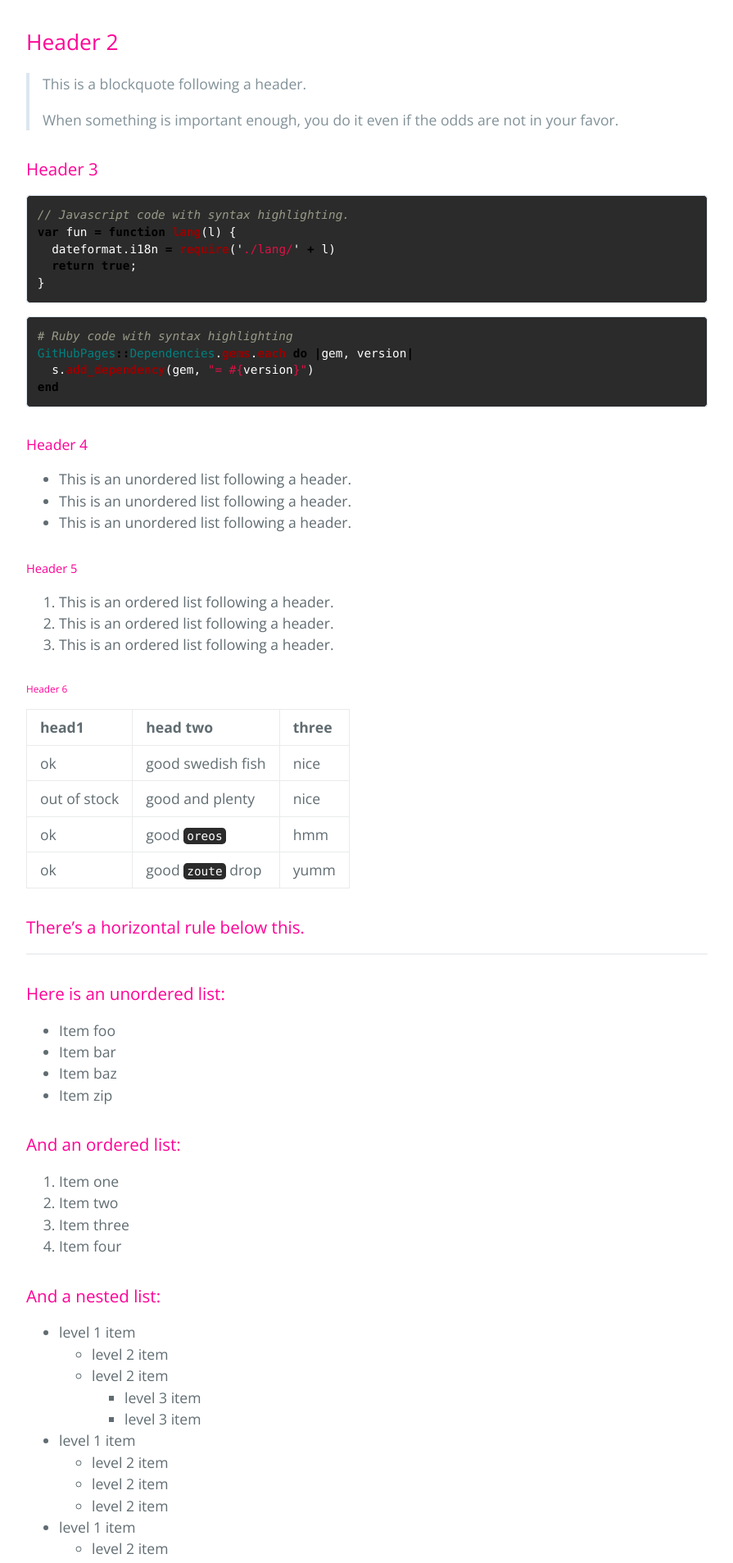
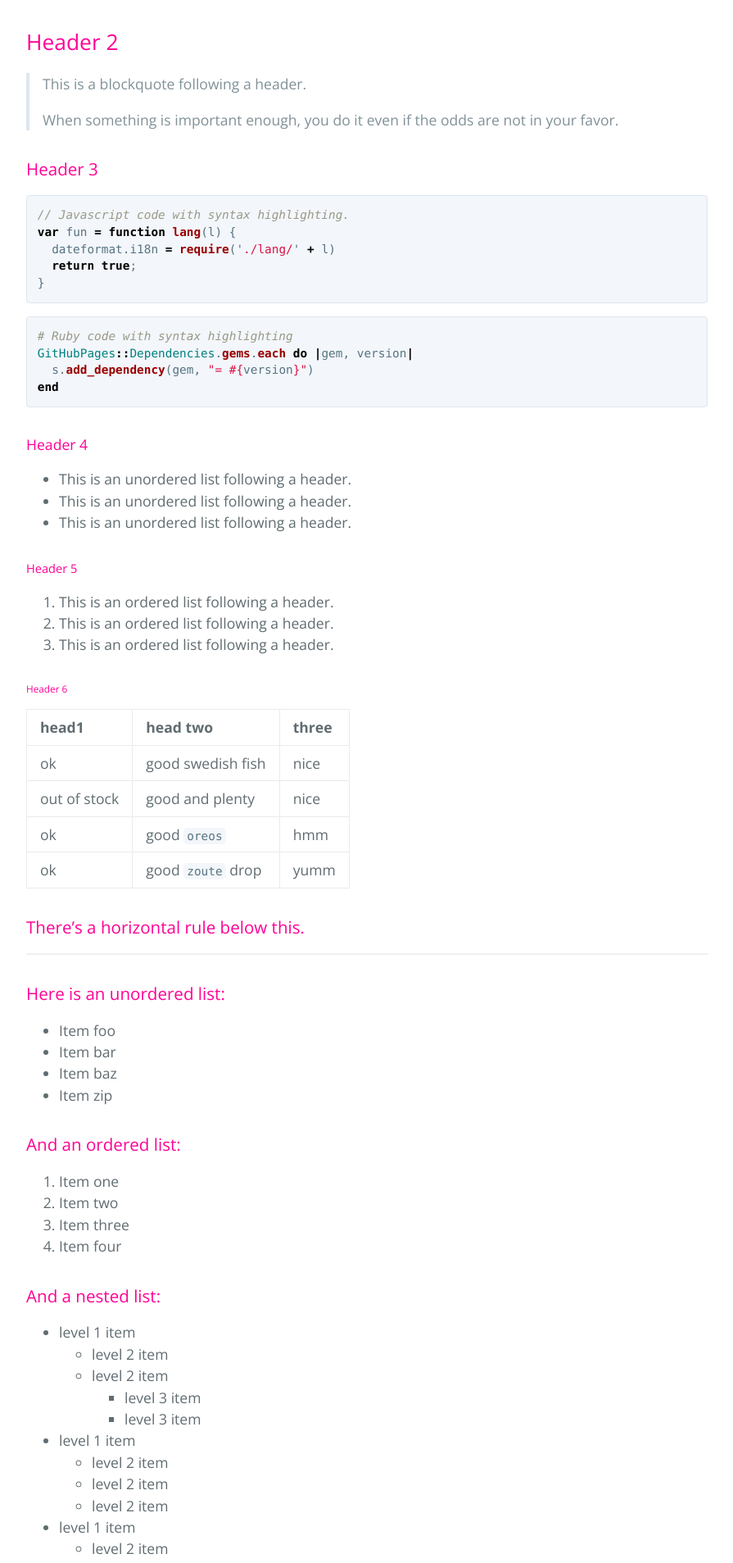
Before and after one commit to budius/test-action-triggers-234, a Jekyll site: the page built from docs/index.md, in a window 1280 px wide. Shown: the part 755-2662 px from the top of the page at 82% size, without its empty margins (192-1087 px from the left). Built offline with Jekyll 4.4.1, drawn with Linux system fonts in a browser that asks for light colours.

Commit message:
revert code color

```diff
--- a/docs/_sass/variables.scss
+++ b/docs/_sass/variables.scss
@@ -14,28 +14,10 @@ $body-link-color: #8600FF !default;
 $blockquote-text-color: #819198 !default;
 
 // Code
-$code-bg-color: #2b2b2b !default;
-$code-text-color: #ffffff !default;
+$code-bg-color: #f3f6fa !default;
+$code-text-color: #567482 !default;
 
 // Borders
 $border-color: #dce6f0 !default;
 $table-border-color: #e9ebec !default;
 $hr-border-color: #eff0f1 !default;
-
-// Syntax Highlight
-$base00: #282936;
-$base01: #3a3c4e;
-$base02: #4d4f68;
-$base03: #626483;
-$base04: #62d6e8;
-$base05: #e9e9f4;
-$base06: #f1f2f8;
-$base07: #f7f7fb;
-$base08: #ea51b2;
-$base09: #b45bcf;
-$base0a: #00f769;
-$base0b: #ebff87;
-$base0c: #a1efe4;
-$base0d: #62d6e8;
-$base0e: #b45bcf;
-$base0f: #00f769;
```
